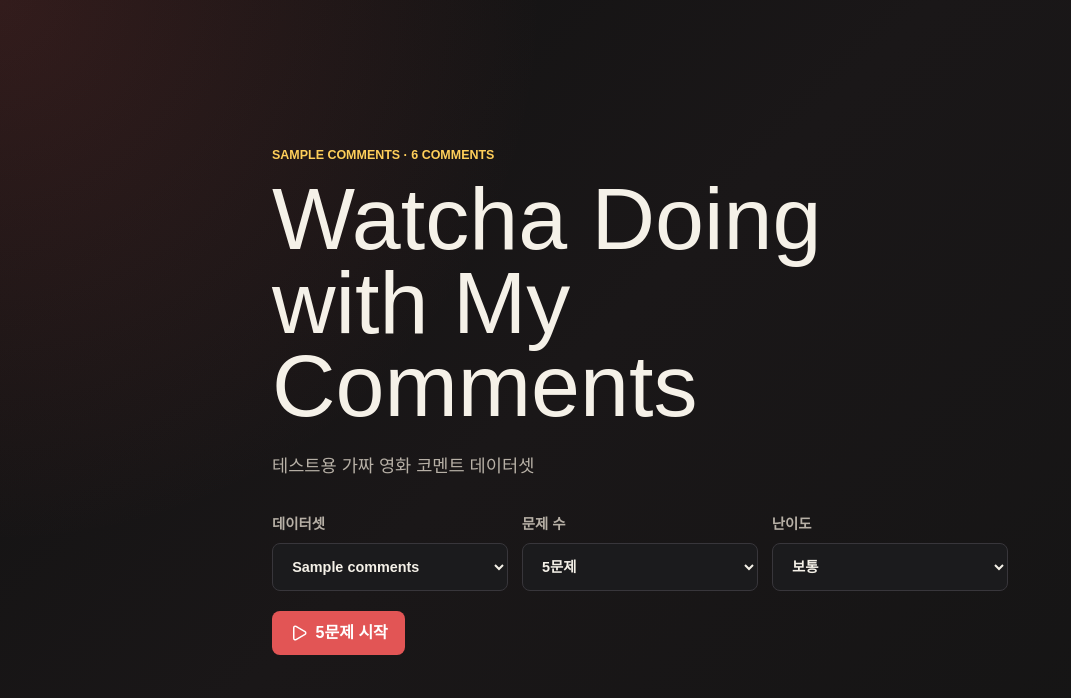
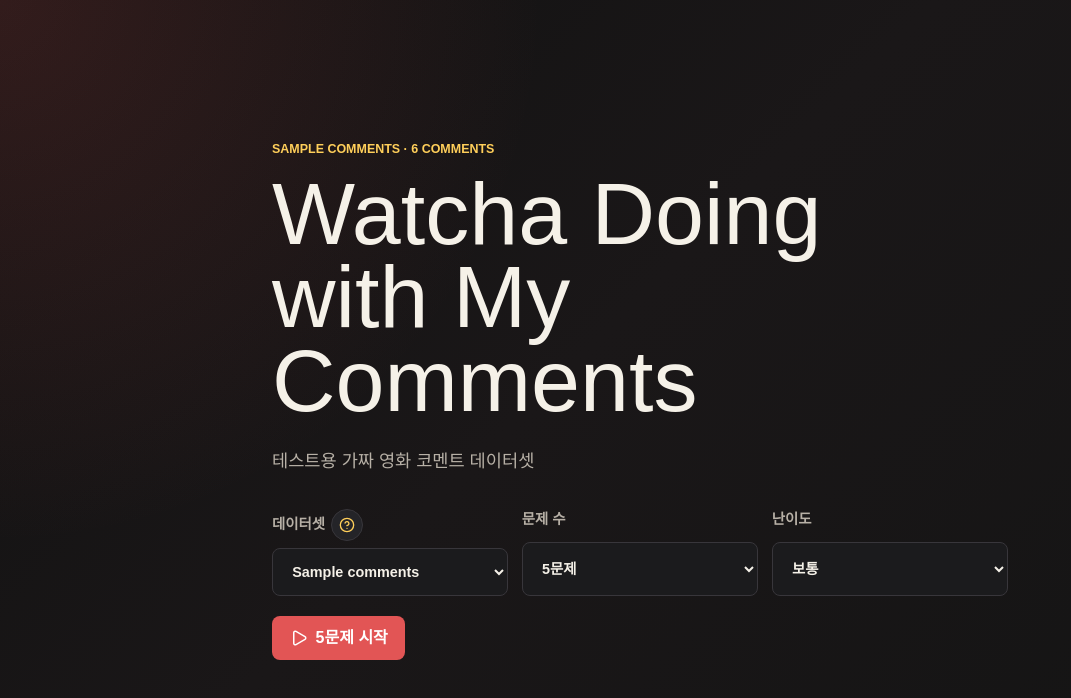
Before and after one commit to yechan73/WatchaDoingWithMyComments, a Next.js app: page / in a window 1280 px wide. Shown: the top 698 px of the page, without its empty margins (0-1071 px from the left). Built offline with nearby package versions, Linux system fonts and the light colour scheme.

Commit message:
feat: improve dataset onboarding

```diff
--- a/src/app/globals.css
+++ b/src/app/globals.css
@@ -30,11 +30,22 @@
 .setup-panel, .quiz-shell, .result-panel { width: min(100%, 46rem); }
 .setup-panel h1, .result-panel h1 { max-width: 13ch; margin: 0; font-size: clamp(2.5rem, 7vw, 5.5rem); line-height: 0.95; letter-spacing: 0; }
 .setup-panel__copy { max-width: 32rem; margin: 1.5rem 0 2rem; color: var(--muted); font-size: 1.1rem; line-height: 1.7; }
+.setup-panel__notice { max-width: 32rem; margin: 0.85rem 0 0; color: var(--muted); font-size: 0.9rem; line-height: 1.5; }
 .eyebrow { margin: 0 0 0.8rem; color: var(--accent-strong); font-size: 0.78rem; font-weight: 700; letter-spacing: 0; text-transform: uppercase; }
 .control-grid { display: grid; gap: 0.85rem; margin-bottom: 1.25rem; }
 .control-grid label, .answer-form label { display: grid; gap: 0.45rem; color: var(--muted); font-size: 0.9rem; font-weight: 700; }
+.field-label { display: inline-flex; align-items: center; gap: 0.4rem; }
+.help-button, .icon-button { display: inline-grid; min-width: 2rem; min-height: 2rem; place-items: center; border: 1px solid var(--line); background: var(--surface-strong); color: var(--text); padding: 0; }
+.help-button { border-radius: 999px; color: var(--accent-strong); }
 select, input { width: 100%; min-height: 3rem; border: 1px solid var(--line); border-radius: 0.5rem; background: var(--surface); color: var(--text); padding: 0 0.95rem; }
 .primary-action, .answer-reveal button, .result-panel button { display: inline-flex; align-items: center; justify-content: center; gap: 0.5rem; background: var(--accent); color: white; font-weight: 800; padding: 0 1.1rem; }
+.modal-backdrop { position: fixed; inset: 0; z-index: 20; display: grid; place-items: center; background: rgba(0, 0, 0, 0.72); padding: 1rem; }
+.modal-panel { width: min(100%, 38rem); max-height: min(42rem, calc(100vh - 2rem)); overflow: auto; overflow-wrap: anywhere; border: 1px solid var(--line); border-radius: 0.5rem; background: var(--surface); box-shadow: 0 1.5rem 5rem rgba(0, 0, 0, 0.45); padding: 1.1rem; }
+.modal-panel__header { display: flex; align-items: center; justify-content: space-between; gap: 1rem; margin-bottom: 1rem; }
+.modal-panel__header h2 { margin: 0; font-size: 1.2rem; letter-spacing: 0; }
+.dataset-help-list { display: grid; gap: 0.75rem; margin: 0; padding-left: 1.3rem; color: var(--muted); line-height: 1.55; }
+.dataset-help-list li::marker { color: var(--accent-strong); font-weight: 800; }
+.modal-panel__note { margin: 1rem 0 0; color: var(--accent-strong); font-size: 0.9rem; font-weight: 700; }
 .quiz-shell { display: grid; gap: 1rem; }
 .quiz-header { display: flex; align-items: center; justify-content: space-between; }
 .quiz-header strong { color: var(--muted); }
--- a/src/components/quiz/QuizGame.tsx
+++ b/src/components/quiz/QuizGame.tsx
@@ -1,6 +1,6 @@
 "use client";
 
-import { Play } from "lucide-react";
+import { HelpCircle, Play, X } from "lucide-react";
 import { useMemo, useState } from "react";
 import { AnswerInput } from "./AnswerInput";
 import { AnswerReveal } from "./AnswerReveal";
@@ -32,6 +32,7 @@
   const [answer, setAnswer] = useState("");
   const [lastResult, setLastResult] = useState<AnswerMatchResult | null>(null);
   const [finished, setFinished] = useState(false);
+  const [showDatasetHelp, setShowDatasetHelp] = useState(false);
 
   const selectedDataset = datasets.find((dataset) => dataset.id === selectedDatasetId) ?? datasets[0];
   const items = selectedDataset?.items ?? emptyItems;
@@ -102,7 +103,18 @@
           <p className="setup-panel__copy">{selectedDataset?.description ?? "내가 쓴 한줄평만 보고 영화를 맞춰보세요."}</p>
           <div className="control-grid">
             <label>
-              데이터셋
+              <span className="field-label">
+                데이터셋
+                <button
+                  className="help-button"
+                  type="button"
+                  aria-label="데이터셋 추가 방법 보기"
+                  aria-expanded={showDatasetHelp}
+                  onClick={() => setShowDatasetHelp(true)}
+                >
+                  <HelpCircle size={16} />
+                </button>
+              </span>
               <select value={selectedDataset?.id ?? ""} onChange={(event) => selectDataset(event.target.value)}>
                 {datasets.length > 0 ? (
                   datasets.map((dataset) => (
@@ -145,7 +157,16 @@
           <button className="primary-action" type="button" onClick={startGame} disabled={playableCount === 0}>
             <Play size={18} /> {selectedCountLabel} 시작
           </button>
+          {selectedDataset?.invalidItemCount ? (
+            <p className="setup-panel__notice">
+              이 데이터셋에서 형식이 맞지 않는 항목 {selectedDataset.invalidItemCount}개를 제외했습니다.
+            </p>
+          ) : null}
+          {playableCount === 0 ? (
+            <p className="setup-panel__notice">플레이 가능한 항목이 없습니다. 데이터셋 JSON의 comment와 answerTitle을 확인해주세요.</p>
+          ) : null}
         </section>
+        {showDatasetHelp ? <DatasetHelpDialog onClose={() => setShowDatasetHelp(false)} /> : null}
       </main>
     );
   }
@@ -179,3 +200,34 @@
   if (difficulty === "hard") return "어려움";
   return "보통";
 }
+
+function DatasetHelpDialog({ onClose }: { onClose: () => void }) {
+  return (
+    <div className="modal-backdrop" role="presentation" onClick={onClose}>
+      <section
+        className="modal-panel"
+        role="dialog"
+        aria-modal="true"
+        aria-labelledby="dataset-help-title"
+        onClick={(event) => event.stopPropagation()}
+      >
+        <header className="modal-panel__header">
+          <h2 id="dataset-help-title">데이터셋 추가 방법</h2>
+          <button className="icon-button" type="button" aria-label="닫기" onClick={onClose}>
+            <X size={18} />
+          </button>
+        </header>
+        <ol className="dataset-help-list">
+          <li>브라우저에서 본인의 Watcha Pedia 댓글 페이지를 열고 개발자 도구의 Network 탭을 확인합니다.</li>
+          <li>댓글 JSON 응답의 body만 복사해서 `data-raw/my-comments.json` 같은 로컬 파일로 저장합니다.</li>
+          <li>쿠키, 인증 헤더, HAR 파일, 세션 정보는 저장하거나 커밋하지 않습니다.</li>
+          <li>
+            `npm run normalize:data -- --input data-raw/my-comments.json --output src/data/users/my-comments.json`를 실행합니다.
+          </li>
+          <li>dev server를 재시작하거나 앱을 다시 빌드하면 새 JSON이 데이터셋 드롭다운에 표시됩니다.</li>
+        </ol>
+        <p className="modal-panel__note">자세한 내용은 `docs/DATASET_GUIDE.md`에 있습니다.</p>
+      </section>
+    </div>
+  );
+}
--- a/src/data/load-datasets.ts
+++ b/src/data/load-datasets.ts
@@ -26,13 +26,15 @@
   const manifestEntry = findManifestEntry(id, fileName, manifest);
   const raw = await readFile(join(dataDirectory, fileName), "utf8");
   const parsed = JSON.parse(raw) as unknown;
-  const items = Array.isArray(parsed) ? (parsed as QuizItem[]) : [];
+  const rawItems = Array.isArray(parsed) ? parsed : [];
+  const items = rawItems.filter(isQuizItem);
 
   return {
     id: manifestEntry?.id ?? id,
     label: manifestEntry?.label ?? id,
     description: manifestEntry?.description ?? "Local quiz dataset",
     items,
+    invalidItemCount: rawItems.length - items.length,
   };
 }
 
@@ -64,3 +66,27 @@
     typeof value.label === "string"
   );
 }
+
+function isQuizItem(value: unknown): value is QuizItem {
+  if (typeof value !== "object" || value === null) return false;
+
+  const item = value as Record<string, unknown>;
+
+  return (
+    typeof item.id === "string" &&
+    (item.source === "watcha" || item.source === "manual") &&
+    typeof item.comment === "string" &&
+    typeof item.answerTitle === "string" &&
+    Array.isArray(item.aliases) &&
+    item.aliases.every((alias) => typeof alias === "string") &&
+    (typeof item.year === "number" || item.year === null) &&
+    (typeof item.posterUrl === "string" || item.posterUrl === null) &&
+    Array.isArray(item.directorNames) &&
+    item.directorNames.every((directorName) => typeof directorName === "string") &&
+    (typeof item.ratingRaw === "number" || item.ratingRaw === null) &&
+    (typeof item.ratingStars === "number" || item.ratingStars === null) &&
+    (typeof item.createdAt === "string" || item.createdAt === null) &&
+    typeof item.spoiler === "boolean" &&
+    typeof item.improper === "boolean"
+  );
+}
--- a/src/features/quiz/quiz-types.ts
+++ b/src/features/quiz/quiz-types.ts
@@ -19,6 +19,7 @@
   label: string;
   description: string;
   items: QuizItem[];
+  invalidItemCount: number;
 }
 
 export type QuestionCount = 5 | 10 | 20 | "all";
```
Also changed, not shown: 1 other file (tests, documents, lock files or other folders).
